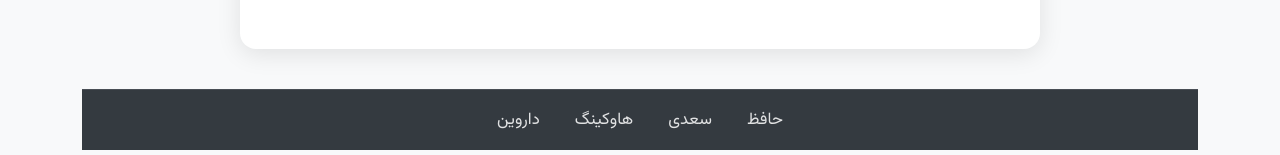
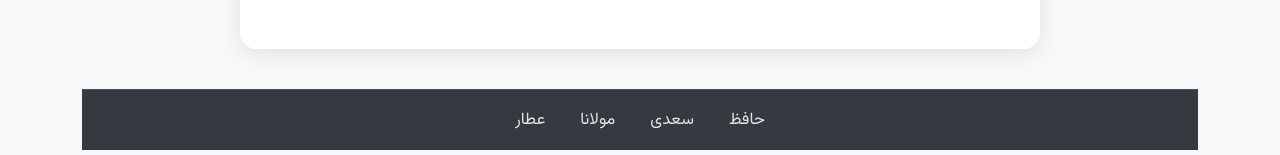
Before and after one commit to darkblog/darkblog.github.io, a Jekyll site: the page built from blog.html, in a window 1280 px wide and 900 px high, scrolled down 3468 px. Shown: the part 742-897 px from the top of the window. Built offline with Jekyll 4.4.1, drawn with Linux system fonts in a browser that asks for light colours.

Commit message:
Update blog.html

```diff
--- a/blog.html
+++ b/blog.html
@@ -600,8 +600,8 @@ sitemap: false
             <ul class="footer-links">
                 <li><a href="https://indexes.ir/47">حافظ</a></li>
                 <li><a href="https://indexes.ir/9">سعدی</a></li>
-                <li><a href="https://indexes.ir/70">هاوکینگ</a></li>
-                <li><a href="https://indexes.ir/69">داروین</a></li>
+                <li><a href="https://indexes.ir/60">مولانا</a></li>
+                <li><a href="https://indexes.ir/46">عطار</a></li>
             </ul>
         </footer>
     </main>
```
